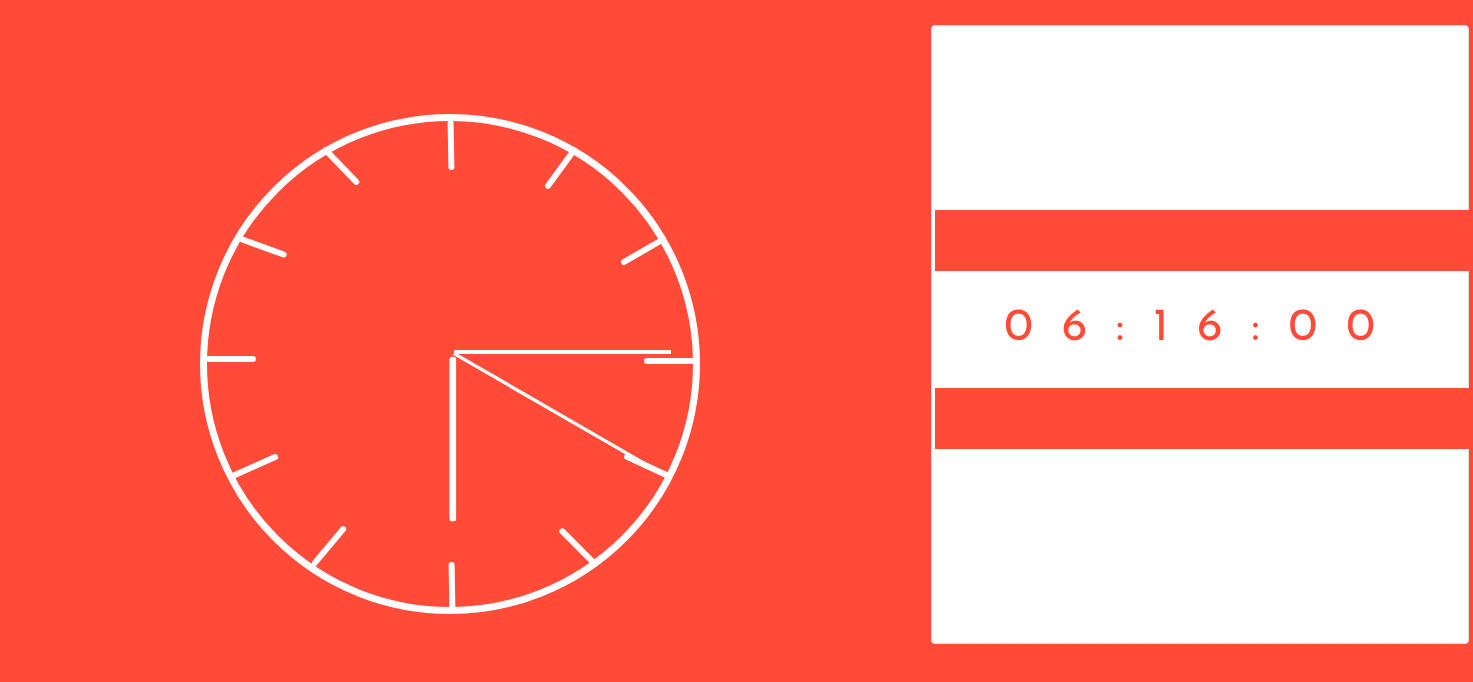
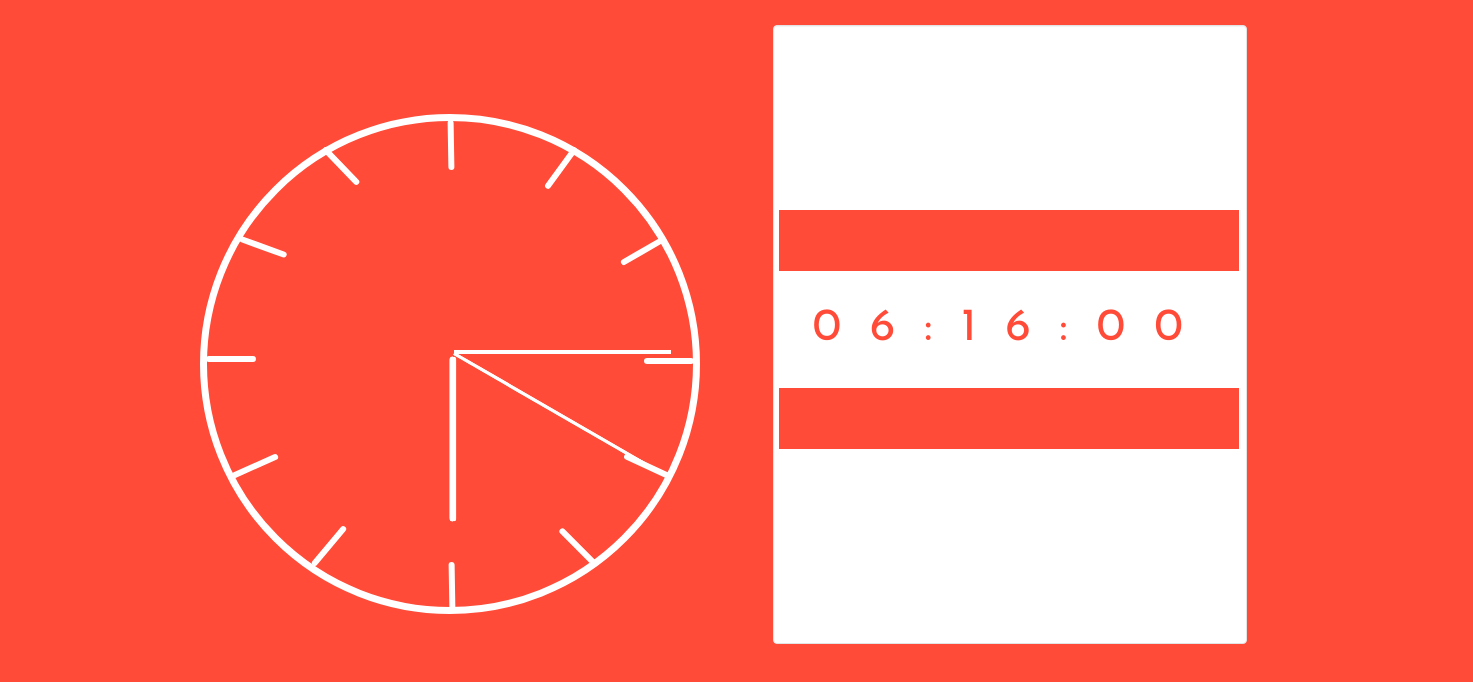
Before and after one commit to sherylpeebee/sherylpeebee.github.io, a plain HTML site: page clockClass/index.html in a window 1280 px wide. Shown: the whole page, 1473 px wide, since content can reach past the window. Drawn offline with nearby package versions, Linux system fonts and the light colour scheme.

Commit message:
adjust styles for gh-pages

```diff
--- a/clockClass/style.css
+++ b/clockClass/style.css
@@ -156,26 +156,28 @@ body {
 
 .digital_side {
     height: 619px;
-    width: 42%;
+    width: 37%;
     background-color: white;
     float: right;
     color: #ff4b38;
     margin-top: 20px;
-    margin-right: -189px;
+    margin-right: 33px;
     position: relative;
     bottom: -5px;
     font-family: 'Josefin Sans', sans-serif;
 }
 
 h1.digital_time {
-    border-top: 61px solid ;
+    border-top: 61px solid;
     padding: 33px;
     text-align: center;
     letter-spacing: 29px;
     margin-top: 165px;
-    border-bottom: 61px solid ;
-    margin-left: -16px;
-    width: 108%;
+    border-bottom: 61px solid;
+    margin-left: -8px;
+    width: 106%;
+    left: -6px;
+    position: relative;
 }
 
 @media screen and (min-width: 768px){
```
